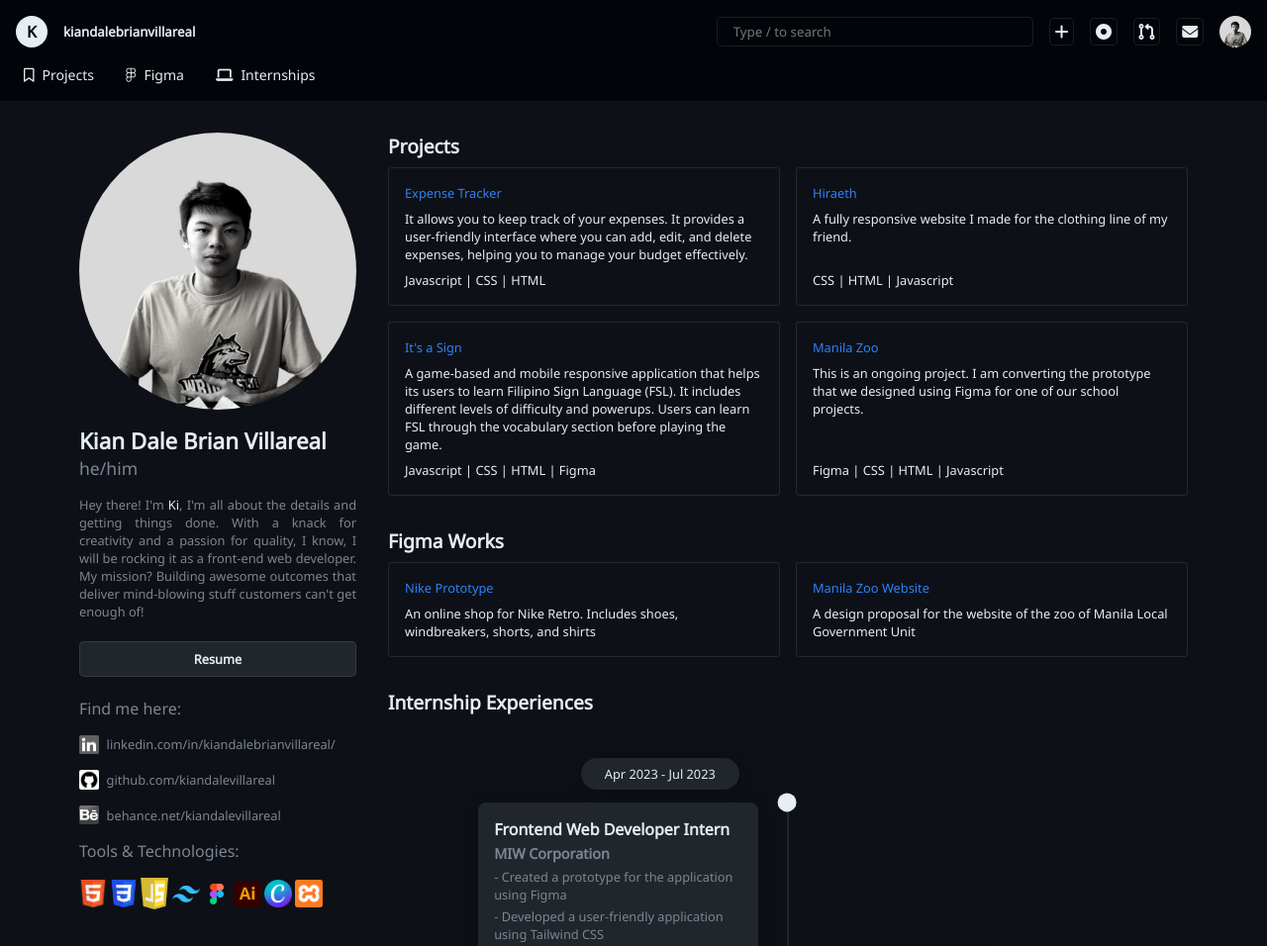
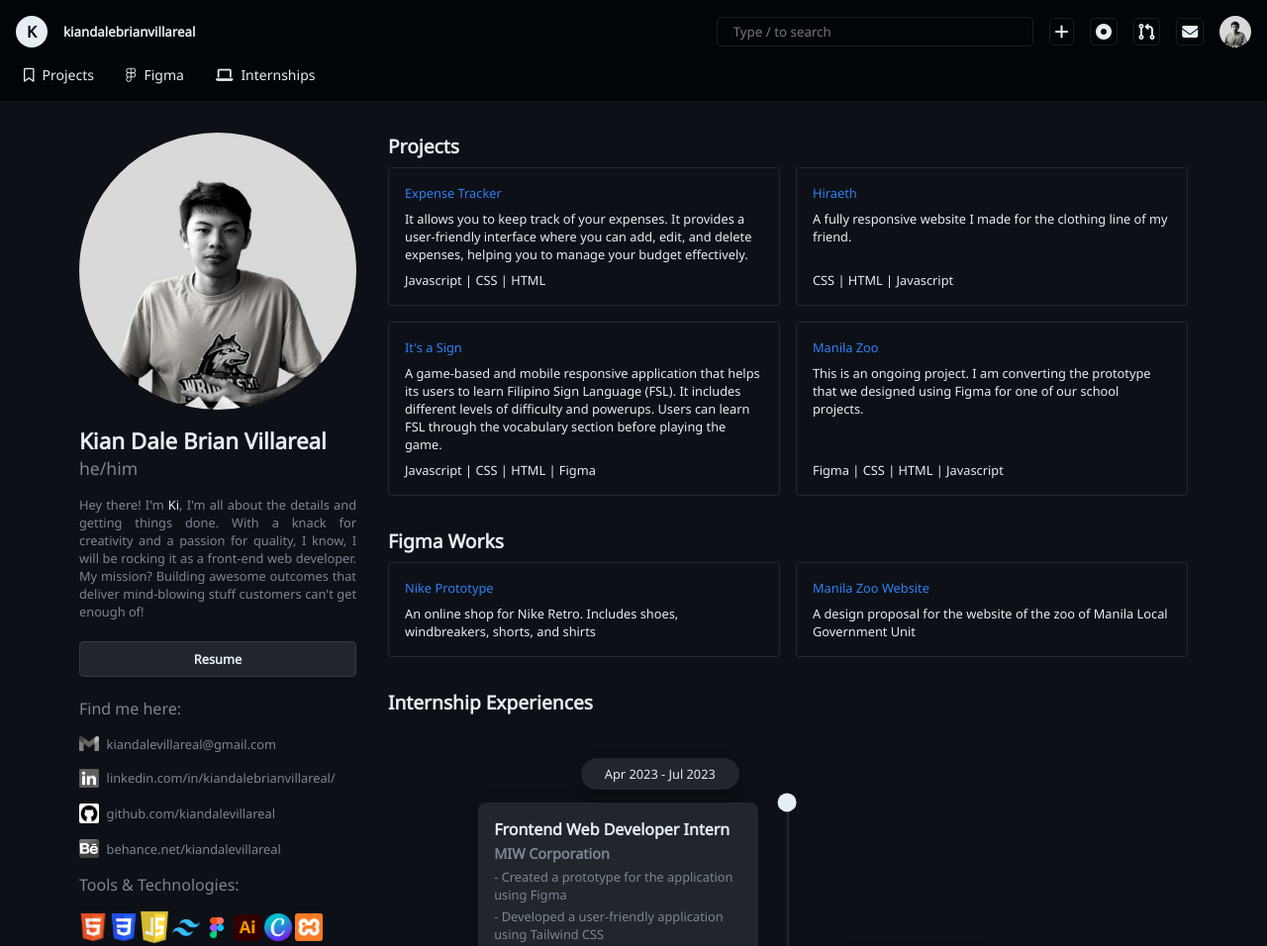
Before and after one commit to kiandalevillareal/portfolio, a plain HTML site: page index.html in a window 1280 px wide. Shown: the top 956 px of the page at 99% size. Drawn offline with Linux system fonts and the light colour scheme.

Commit message:
added: gmail

```diff
--- a/index.html
+++ b/index.html
@@ -68,6 +68,12 @@
         >
         <p>Find me here:</p>
         <div class="socials">
+          <a href="mailto:kiandalevillareal@gmail.com"
+            ><img
+              src="./images/gmail.png"
+              alt=""
+            />kiandalevillareal@gmail.com</a
+          >
           <a href="https://www.linkedin.com/in/kiandalebrianvillareal/"
             ><img
               src="./images/linkedin.png"
```
Also changed, not shown: images/gmail.png (added).
